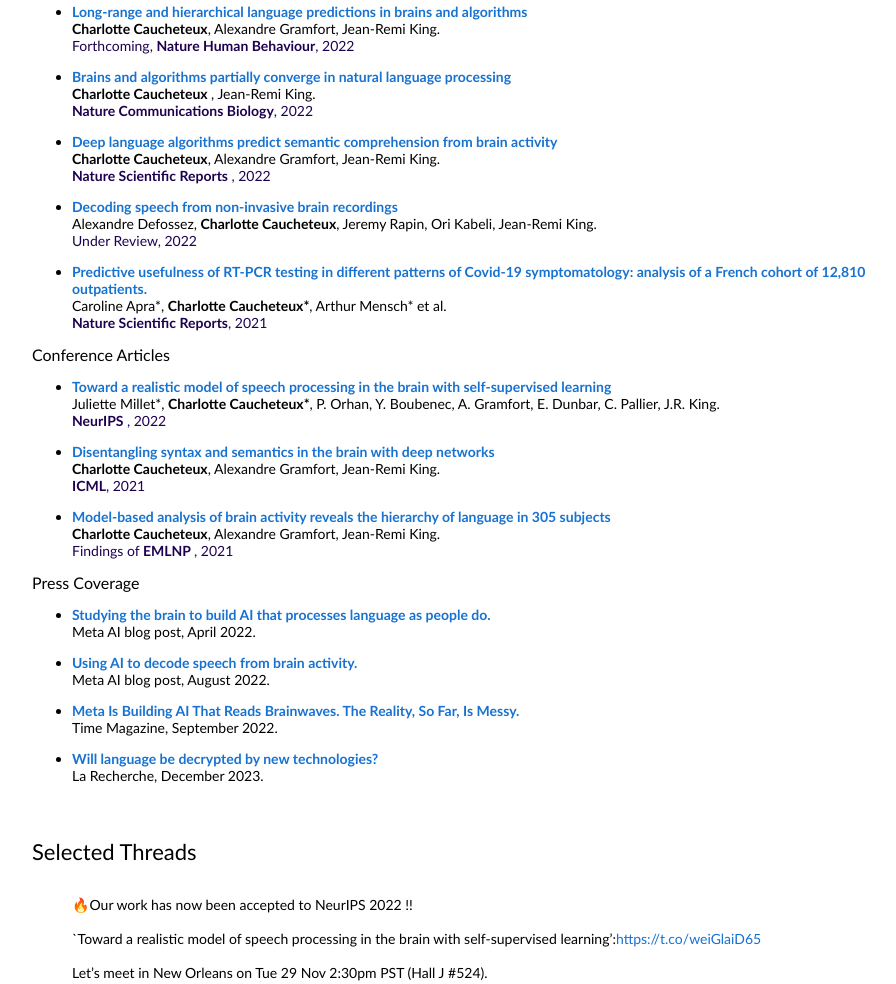
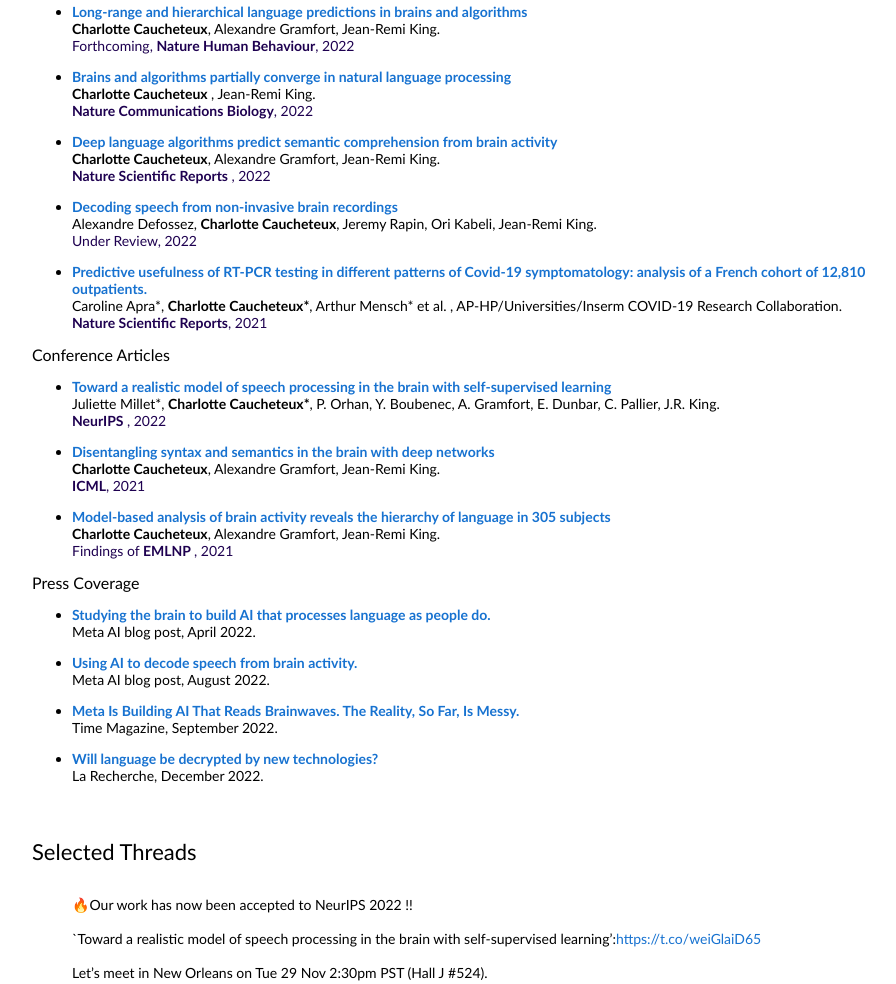
Before and after one commit to charlottecaucheteux/charlotte.caucheteux.github.io, a plain HTML site: page index.html in a window 1280 px wide. Shown: the part 608-1592 px from the top of the page, without its empty margins (228-1124 px from the left). Drawn offline with Linux system fonts and the light colour scheme.

Commit message:
fix 2022

```diff
--- a/index.html
+++ b/index.html
@@ -125,7 +125,10 @@
 
 
                   <li><a href="https://arxiv.org/abs/2208.12266" target="_blank"> <b> Decoding speech from non-invasive brain recordings </b> <br> </a> Alexandre Defossez, <b>Charlotte Caucheteux</b>, Jeremy Rapin, Ori Kabeli, Jean-Remi King.  <br> <font style="color:RGB(30,0,80);">  Under Review, 2022</font> </li> <p></p>
-                  <li><a href="https://www.nature.com/articles/s41598-021-99991-6" target="_blank"> <b> Predictive usefulness of RT-PCR testing in different patterns of Covid-19 symptomatology: analysis of a French cohort of 12,810 outpatients. </b> <br> </a> Caroline Apra*, <b>Charlotte Caucheteux*</b>, Arthur Mensch* et al.  <br> <font style="color:RGB(30,0,80);">  <b>Nature Scientific Reports</b>, 2021 </font> </li> <p></p>
+                  <li><a href="https://www.nature.com/articles/s41598-021-99991-6" target="_blank"> <b> Predictive usefulness of RT-PCR testing in different patterns of Covid-19 symptomatology: analysis of a French cohort of 12,810 outpatients. </b>
+                    <br> </a> Caroline Apra*, <b>Charlotte Caucheteux*</b>, Arthur Mensch* et al.
+                    , AP-HP/Universities/Inserm COVID-19 Research Collaboration.
+<br> <font style="color:RGB(30,0,80);">  <b>Nature Scientific Reports</b>, 2021 </font> </li> <p></p>
 
                 </ul>
                 </p>
@@ -163,7 +166,7 @@
                   </ul>
               </p>
 
-              <subheading>  <font size=3px> Press Coverage </font></subheading>
+              <subheading>  <font size=3px> Press Coverage</font></subheading>
               <p>
                 <ul>
 
@@ -194,7 +197,7 @@
 
                       <li><a href="https://www.universite-paris-saclay.fr/actualites/le-langage-sera-t-il-decrypte-par-les-nouvelles-technologies" target="_blank">
                         <b> Will language be decrypted by new technologies?
-                      </b> </a>  <br> La Recherche, December 2023. </li> <p></p>
+                      </b> </a>  <br> La Recherche, December 2022. </li> <p></p>
 
                             </ul>
                 </p>
```
